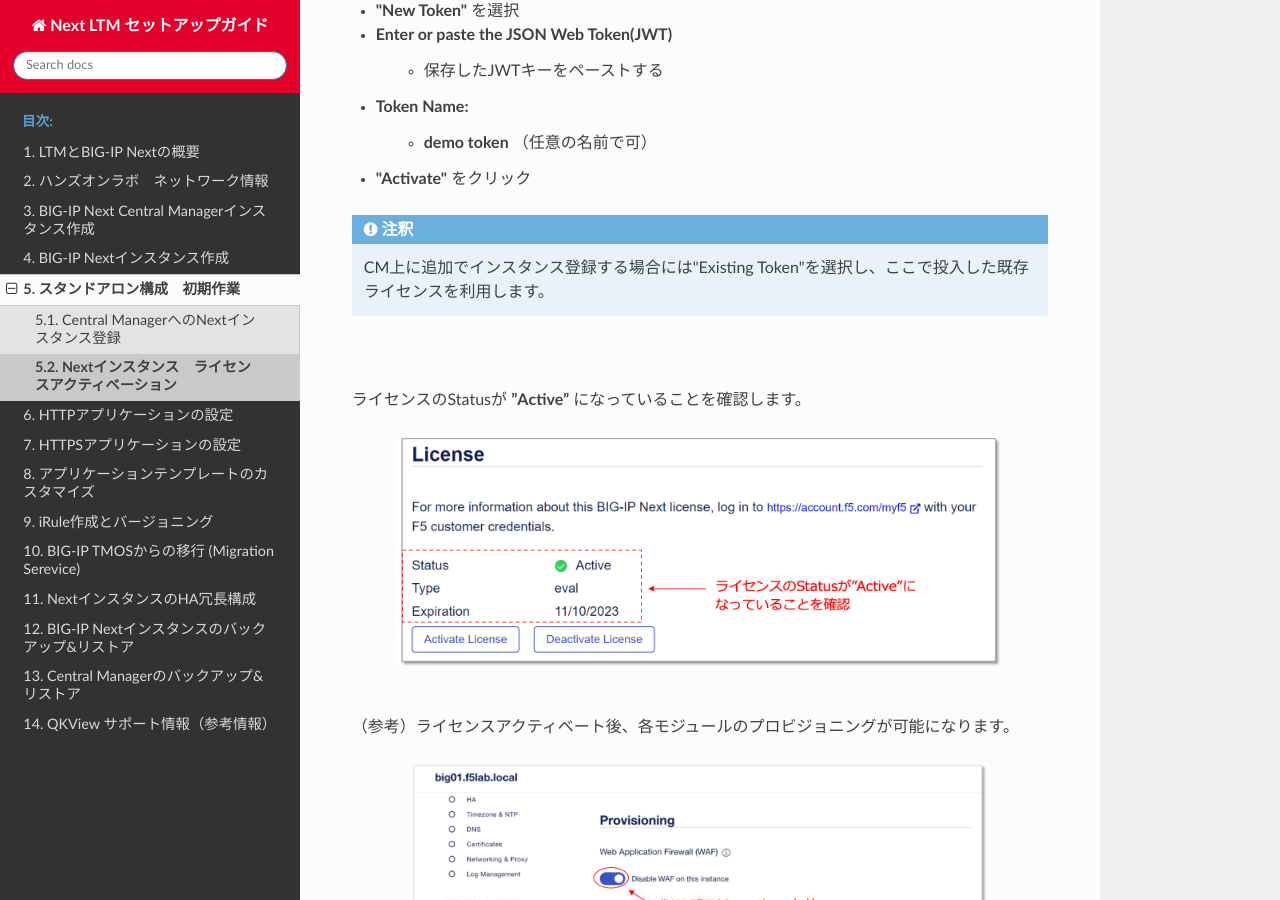
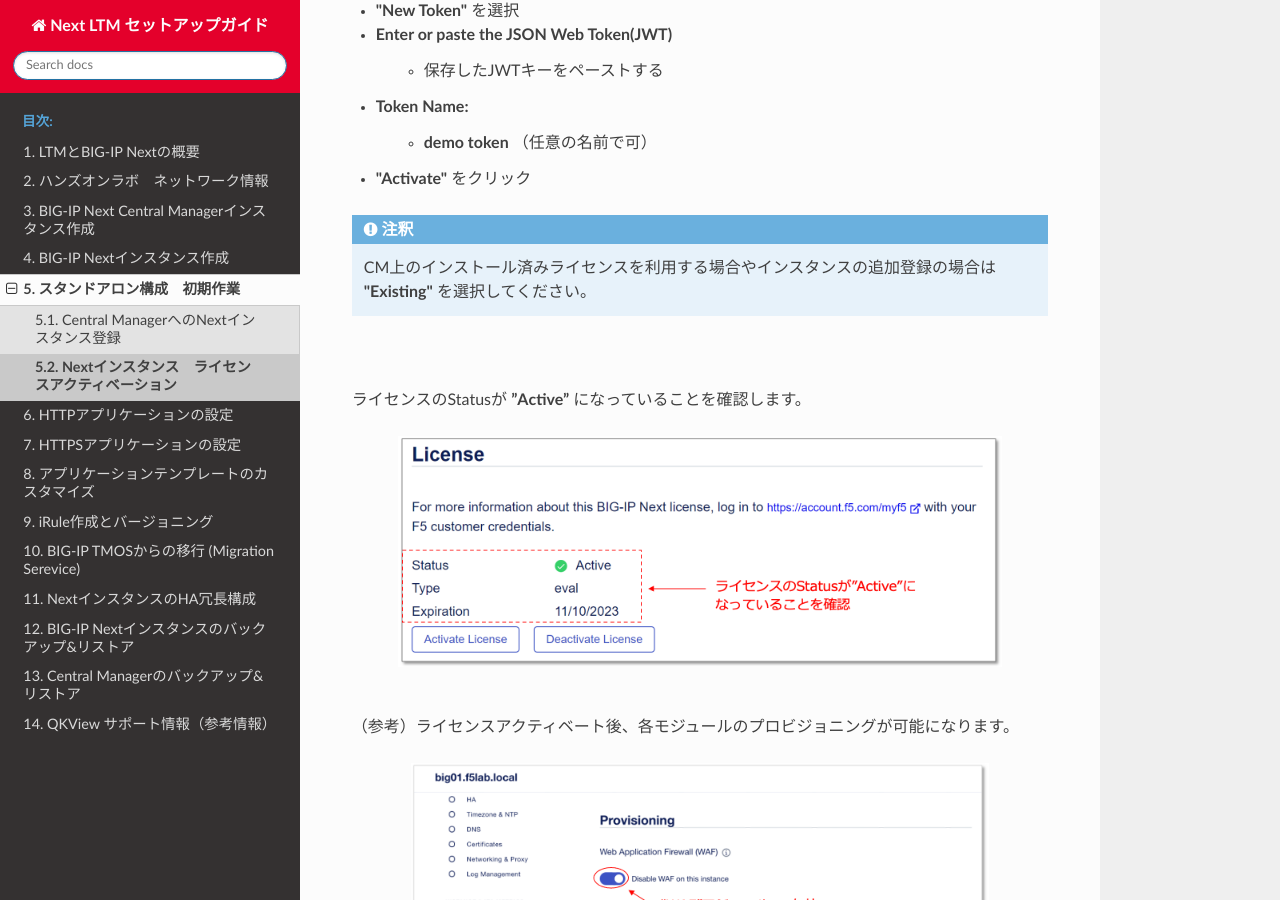
Before and after one commit to BeF5/f5j-easy-setup-next-ltm, a Sphinx documentation site: the page built from docs/content05/module02/module02.rst, in a window 1280 px wide and 900 px high, scrolled down 4738 px. Built offline with Sphinx 7.4.7 and the Read the Docs theme 2.0.0, drawn with Linux system fonts in a browser that asks for light colours.

Commit message:
Update module02.rst

```diff
--- a/docs/content05/module02/module02.rst
+++ b/docs/content05/module02/module02.rst
@@ -95,7 +95,7 @@ JWTライセンスキーをNew Tokenとして登録、アクティベーショ
 - **"Activate"** をクリック
 
 .. note::
-   CM上に追加でインスタンス登録する場合には"Existing Token"を選択し、ここで投入した既存ライセンスを利用します。
+   CM上のインストール済みライセンスを利用する場合やインスタンスの追加登録の場合は **"Existing"** を選択してください。
 
 
 |
```
